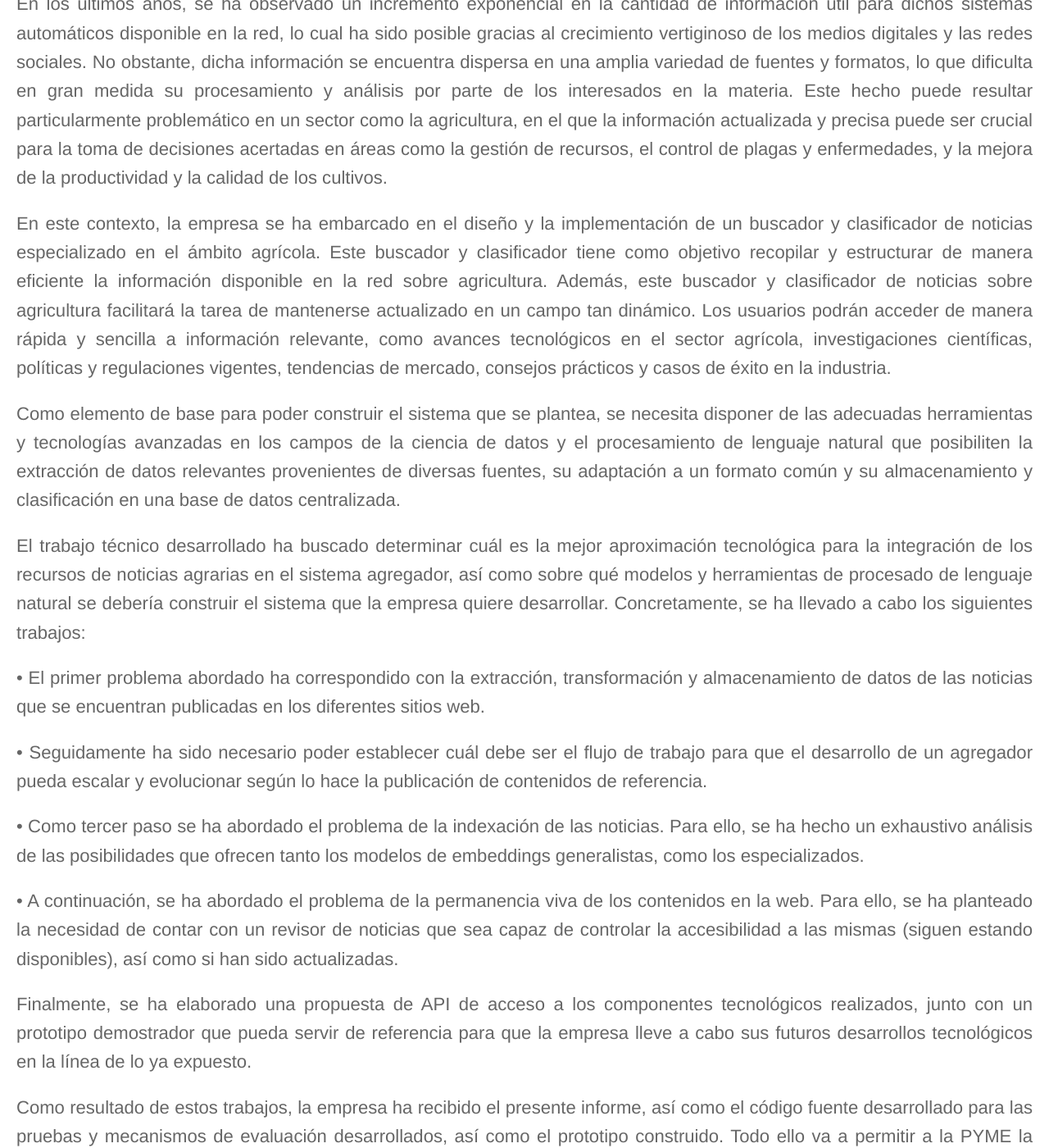
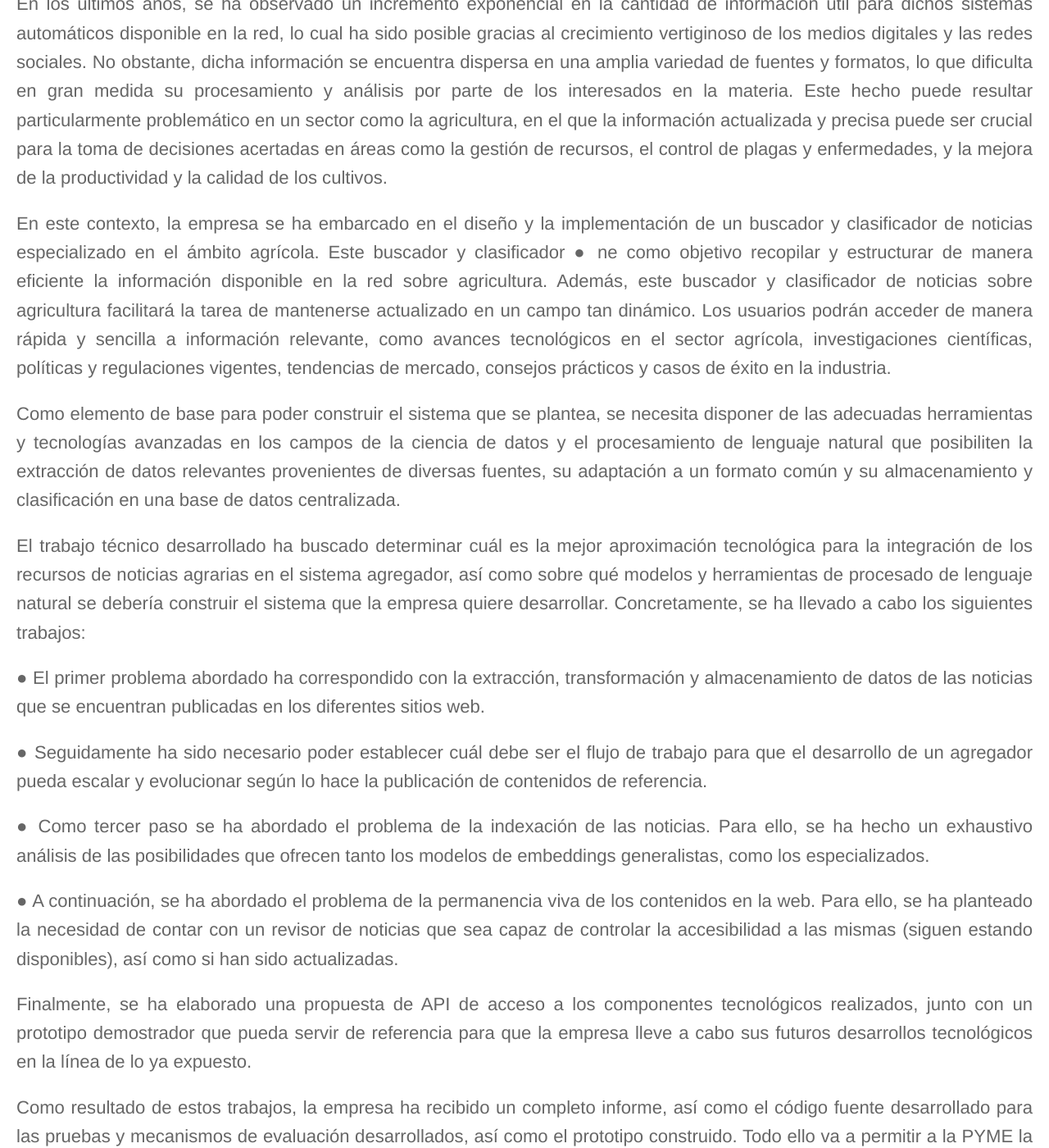
Before and after one commit to IAAA-Lab/IAAA-Lab.github.io, a Jekyll site: the page built from _projects/dihiaaa.md, in a window 1280 px wide and 1400 px high, scrolled down 3417 px. Shown: the whole window at 82% size. Built offline with Jekyll 4.4.1, drawn with Linux system fonts in a browser that asks for light colours; some of the changed text lies outside the part shown.

Commit message:
Correcciones de edición

```diff
--- a/_projects/dihiaaa.md
+++ b/_projects/dihiaaa.md
@@ -23,19 +23,19 @@
 
 Los resultados obtenidos a lo largo de todo el trabajo desarrollado se pueden resumir en:
 
-•	Análisis de Sentinel-2 y Sentinel-3: Se comprobó que no existía correlación suficiente para mejorar la resolución de las imágenes térmicas urbanas.
+●	Análisis de Sentinel-2 y Sentinel-3: Se comprobó que no existía correlación suficiente para mejorar la resolución de las imágenes térmicas urbanas.
 
-•	Mapas de islas de calor en Zaragoza: Se replicaron mapas existentes usando imágenes satelitales y se aplicó el método de interpolación Kriging, obteniendo resultados precisos en áreas con datos meteorológicos confiables. De este modo, se comprobó que la metodología del Ayuntamiento de Zaragoza es replicable con datos adecuados.
+●	Mapas de islas de calor en Zaragoza: Se replicaron mapas existentes usando imágenes satelitales y se aplicó el método de interpolación Kriging, obteniendo resultados precisos en áreas con datos meteorológicos confiables. De este modo, se comprobó que la metodología del Ayuntamiento de Zaragoza es replicable con datos adecuados.
 
-•	Uso de estaciones privadas: Se exploró el uso de redes meteorológicas privadas para generar mapas térmicos urbanos. Tras aplicar filtros de calidad, se logró obtener datos útiles para la modelización de islas de calor. De este modo, se puede concluir que las estaciones meteorológicas privadas pueden ser una alternativa viable en ausencia de datos oficiales.
+●	Uso de estaciones privadas: Se exploró el uso de redes meteorológicas privadas para generar mapas térmicos urbanos. Tras aplicar filtros de calidad, se logró obtener datos útiles para la modelización de islas de calor. De este modo, se puede concluir que las estaciones meteorológicas privadas pueden ser una alternativa viable en ausencia de datos oficiales.
 
-•	Desarrollo de IA: Se diseñó una red neuronal inspirada en U-Net para predecir zonas de calor sin datos meteorológicos. Se logró una precisión alta, con un error medio de 0.11°C, mucho menor que el de modelos tradicionales. Así, se puede establecer que la IA permite predecir con alta precisión las zonas afectadas por islas de calor sin necesidad de sensores físicos.
+●	Desarrollo de IA: Se diseñó una red neuronal inspirada en U-Net para predecir zonas de calor sin datos meteorológicos. Se logró una precisión alta, con un error medio de 0.11°C, mucho menor que el de modelos tradicionales. Así, se puede establecer que la IA permite predecir con alta precisión las zonas afectadas por islas de calor sin necesidad de sensores físicos.
 
 A modo de conclusión última, se puede afirmar que este trabajo establece una base sólida para futuros desarrollos en la detección de islas de calor mediante técnicas avanzadas de teledetección e inteligencia artificial.
 
 Los resultados del trabajo a llevar a cabo se sustentan en dos entregables:
 
-●	El presente informe en el que se recoge todas las experimentaciones llevadas a cabo durante el proyecto, así como las conclusiones extraídas del análisis de las mismas.
+●	Un informe en el que se recoge todas las experimentaciones llevadas a cabo durante el proyecto, así como las conclusiones extraídas del análisis de las mismas.
 
 ●	El código fuente de todas las mencionadas experimentaciones. Este código fuente permitirá a la empresa repetir los experimentos que se han llevado a cabo, así como servir de base para el diseño de nuevos que puedan ser considerados necesarios.
 
@@ -49,23 +49,23 @@
 
 En los últimos años, se ha observado un incremento exponencial en la cantidad de información útil para dichos sistemas automáticos disponible en la red, lo cual ha sido posible gracias al crecimiento vertiginoso de los medios digitales y las redes sociales. No obstante, dicha información se encuentra dispersa en una amplia variedad de fuentes y formatos, lo que dificulta en gran medida su procesamiento y análisis por parte de los interesados en la materia. Este hecho puede resultar particularmente problemático en un sector como la agricultura, en el que la información actualizada y precisa puede ser crucial para la toma de decisiones acertadas en áreas como la gestión de recursos, el control de plagas y enfermedades, y la mejora de la productividad y la calidad de los cultivos.
 
-En este contexto, la empresa se ha embarcado en el diseño y la implementación de un buscador y clasificador de noticias especializado en el ámbito agrícola. Este buscador y clasificador tiene como objetivo recopilar y estructurar de manera eficiente la información disponible en la red sobre agricultura. Además, este buscador y clasificador de noticias sobre agricultura facilitará la tarea de mantenerse actualizado en un campo tan dinámico. Los usuarios podrán acceder de manera rápida y sencilla a información relevante, como avances tecnológicos en el sector agrícola, investigaciones científicas, políticas y regulaciones vigentes, tendencias de mercado, consejos prácticos y casos de éxito en la industria.
+En este contexto, la empresa se ha embarcado en el diseño y la implementación de un buscador y clasificador de noticias especializado en el ámbito agrícola. Este buscador y clasificador ●	ne como objetivo recopilar y estructurar de manera eficiente la información disponible en la red sobre agricultura. Además, este buscador y clasificador de noticias sobre agricultura facilitará la tarea de mantenerse actualizado en un campo tan dinámico. Los usuarios podrán acceder de manera rápida y sencilla a información relevante, como avances tecnológicos en el sector agrícola, investigaciones científicas, políticas y regulaciones vigentes, tendencias de mercado, consejos prácticos y casos de éxito en la industria.
 
 Como elemento de base para poder construir el sistema que se plantea, se necesita disponer de las adecuadas herramientas y tecnologías avanzadas en los campos de la ciencia de datos y el procesamiento de lenguaje natural que posibiliten la extracción de datos relevantes provenientes de diversas fuentes, su adaptación a un formato común y su almacenamiento y clasificación en una base de datos centralizada.
 
 El trabajo técnico desarrollado ha buscado determinar cuál es la mejor aproximación tecnológica para la integración de los recursos de noticias agrarias en el sistema agregador, así como sobre qué modelos y herramientas de procesado de lenguaje natural se debería construir el sistema que la empresa quiere desarrollar. Concretamente, se ha llevado a cabo los siguientes trabajos:
 
-•	El primer problema abordado ha correspondido con la extracción, transformación y almacenamiento de datos de las noticias que se encuentran publicadas en los diferentes sitios web.
+●	El primer problema abordado ha correspondido con la extracción, transformación y almacenamiento de datos de las noticias que se encuentran publicadas en los diferentes sitios web.
 
-•	Seguidamente ha sido necesario poder establecer cuál debe ser el flujo de trabajo para que el desarrollo de un agregador pueda escalar y evolucionar según lo hace la publicación de contenidos de referencia.
+●	Seguidamente ha sido necesario poder establecer cuál debe ser el flujo de trabajo para que el desarrollo de un agregador pueda escalar y evolucionar según lo hace la publicación de contenidos de referencia.
 
-•	Como tercer paso se ha abordado el problema de la indexación de las noticias. Para ello, se ha hecho un exhaustivo análisis de las posibilidades que ofrecen tanto los modelos de embeddings generalistas, como los especializados.
+●	Como tercer paso se ha abordado el problema de la indexación de las noticias. Para ello, se ha hecho un exhaustivo análisis de las posibilidades que ofrecen tanto los modelos de embeddings generalistas, como los especializados.
 
-•	A continuación, se ha abordado el problema de la permanencia viva de los contenidos en la web. Para ello, se ha planteado la necesidad de contar con un revisor de noticias que sea capaz de controlar la accesibilidad a las mismas (siguen estando disponibles), así como si han sido actualizadas.
+●	A continuación, se ha abordado el problema de la permanencia viva de los contenidos en la web. Para ello, se ha planteado la necesidad de contar con un revisor de noticias que sea capaz de controlar la accesibilidad a las mismas (siguen estando disponibles), así como si han sido actualizadas.
 
 Finalmente, se ha elaborado una propuesta de API de acceso a los componentes tecnológicos realizados, junto con un prototipo demostrador que pueda servir de referencia para que la empresa lleve a cabo sus futuros desarrollos tecnológicos en la línea de lo ya expuesto.
 
-Como resultado de estos trabajos, la empresa ha recibido el presente informe, así como el código fuente desarrollado para las pruebas y mecanismos de evaluación desarrollados, así como el prototipo construido. Todo ello va a permitir a la PYME la puesta en marcha de un desarrollo tecnológico propio que pueda integrarse como parte de sus productos.
+Como resultado de estos trabajos, la empresa ha recibido un completo informe, así como el código fuente desarrollado para las pruebas y mecanismos de evaluación desarrollados, así como el prototipo construido. Todo ello va a permitir a la PYME la puesta en marcha de un desarrollo tecnológico propio que pueda integrarse como parte de sus productos.
 
 Desarrollado para: 7eData Business, s.l.
 
@@ -85,8 +85,8 @@
 
 Los resultados del trabajo a llevar a cabo se sustentan en dos entregables:
 
-•	El presente informe en el que se recoge todas las experimentaciones llevadas a cabo durante el proyecto, así como las conclusiones extraídas del análisis de las mismas.
+●	Un informe en el que se recoge todas las experimentaciones llevadas a cabo durante el proyecto, así como las conclusiones extraídas del análisis de las mismas.
 
-•	El código fuente de todas las mencionadas experimentaciones. Este código fuente permitirá a la empresa repetir los experimentos que se han llevado a cabo, así como servir de base para el diseño de nuevos que puedan ser considerados necesarios.
+●	El código fuente de todas las mencionadas experimentaciones. Este código fuente permitirá a la empresa repetir los experimentos que se han llevado a cabo, así como servir de base para el diseño de nuevos que puedan ser considerados necesarios.
 
 Desarrollado para: ADVANCE SOLUCIONES DE NEGOCIO, s.l.
```
